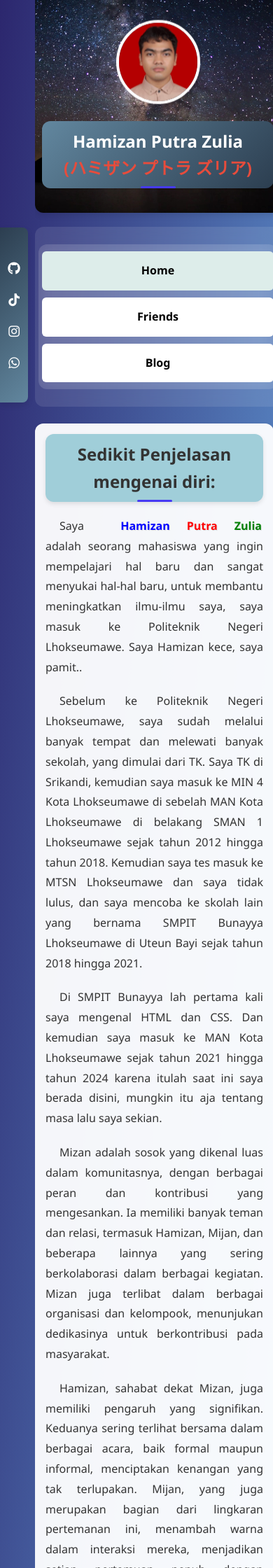
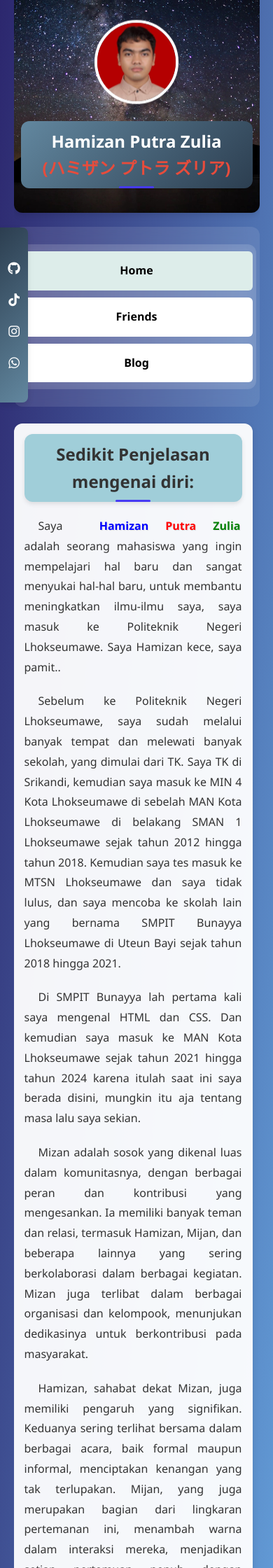
Before and after one commit to hamizan18/hamizan18.github.io, a Jekyll site: the page built from index.html, in a window 390 px wide. Shown: the top 2240 px of the page at 70% size. Built offline with Jekyll 4.4.1, drawn with Linux system fonts in a browser that asks for light colours.

Commit message:
rapiihihn

```diff
--- a/_sass/main.scss
+++ b/_sass/main.scss
@@ -404,7 +404,6 @@ blockquote {
 @media (max-width: 768px) {
   .container {
     width: 90%;
-    margin-left: 50px;
   }
 
   aside {
```
